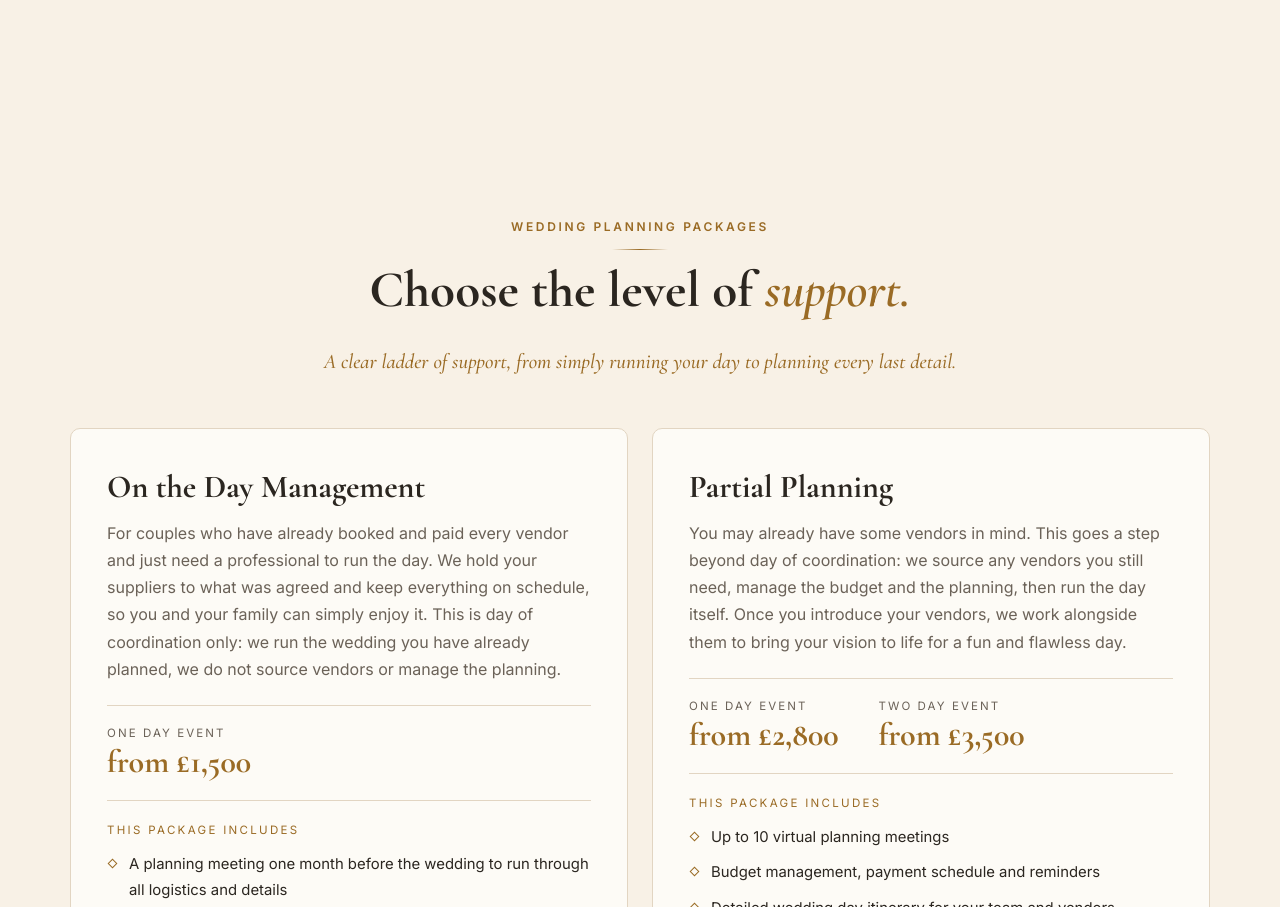
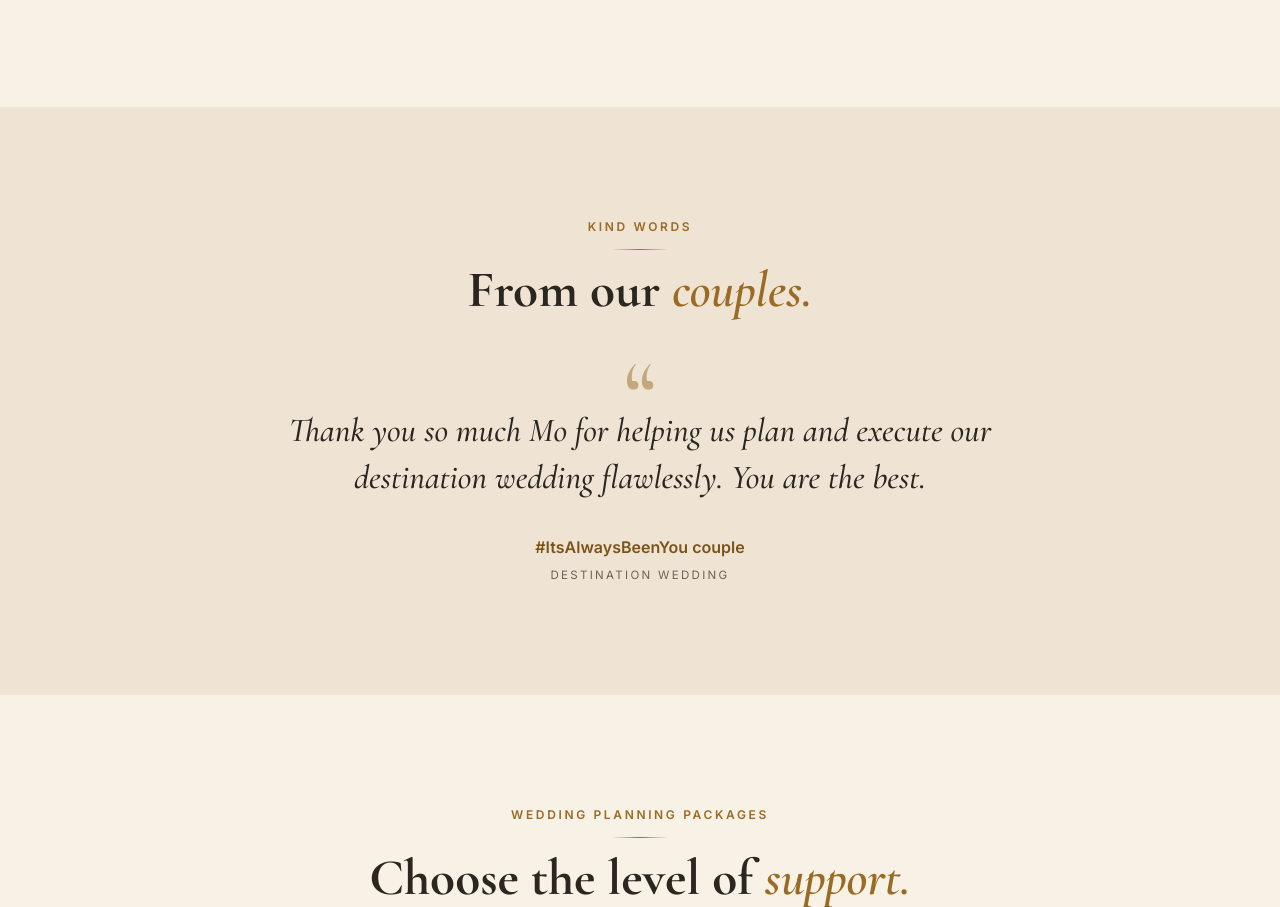
Before and after one commit to ModivaTee/hello-tech, a plain HTML site: page index.html in a window 1280 px wide. Shown: the part 4538-5445 px from the top of the page. Drawn offline with nearby package versions, Linux system fonts and the light colour scheme.

Commit message:
Add client review section
Co-Authored-By: Claude Opus 5.5 <noreply@anthropic.com>
Claude-Session: https://claude.ai/code/session_014THivbc5Nyy4QTRdRSJo8e

```diff
--- a/index.html
+++ b/index.html
@@ -162,6 +162,22 @@
         <button class="lightbox-close" aria-label="Close">&times;</button>
         <img src="" alt="" />
       </dialog>
+    </section>
+
+    <!-- ============ REVIEWS ============ -->
+    <section id="reviews" class="section section-alt">
+      <div class="container">
+        <header class="section-head">
+          <p class="eyebrow">Kind Words</p>
+          <h2>From our <em>couples.</em></h2>
+        </header>
+        <figure class="review">
+          <blockquote>
+            <p>Thank you so much Mo for helping us plan and execute our destination wedding flawlessly. You are the best.</p>
+          </blockquote>
+          <figcaption>#ItsAlwaysBeenYou couple<span>Destination Wedding</span></figcaption>
+        </figure>
+      </div>
     </section>
 
     <!-- ============ PACKAGES ============ -->
--- a/styles.css
+++ b/styles.css
@@ -151,6 +151,20 @@ p { margin: 0 0 1em; }
   font-size: 2.2rem; line-height: 1; cursor: pointer;
 }
 
+/* ===== Reviews ===== */
+.review { margin: 0 auto; max-width: 760px; text-align: center; }
+.review blockquote { margin: 0; position: relative; padding-top: 40px; }
+.review blockquote::before {
+  content: "\201C"; position: absolute; top: -20px; left: 50%; transform: translateX(-50%);
+  font-family: var(--serif); font-size: 6rem; line-height: 1; color: var(--gold); opacity: .5;
+}
+.review blockquote p { font-family: var(--serif); font-style: italic; font-size: clamp(1.5rem, 3vw, 2.1rem); line-height: 1.4; }
+.review figcaption { margin-top: 20px; font-weight: 600; color: var(--gold-dark); }
+.review figcaption span {
+  display: block; margin-top: 4px; font-weight: 400; font-size: .72rem; letter-spacing: .2em;
+  text-transform: uppercase; color: var(--muted);
+}
+
 /* ===== Packages ===== */
 .pricing { grid-template-columns: repeat(2, 1fr); align-items: stretch; }
 .price-card {
```
